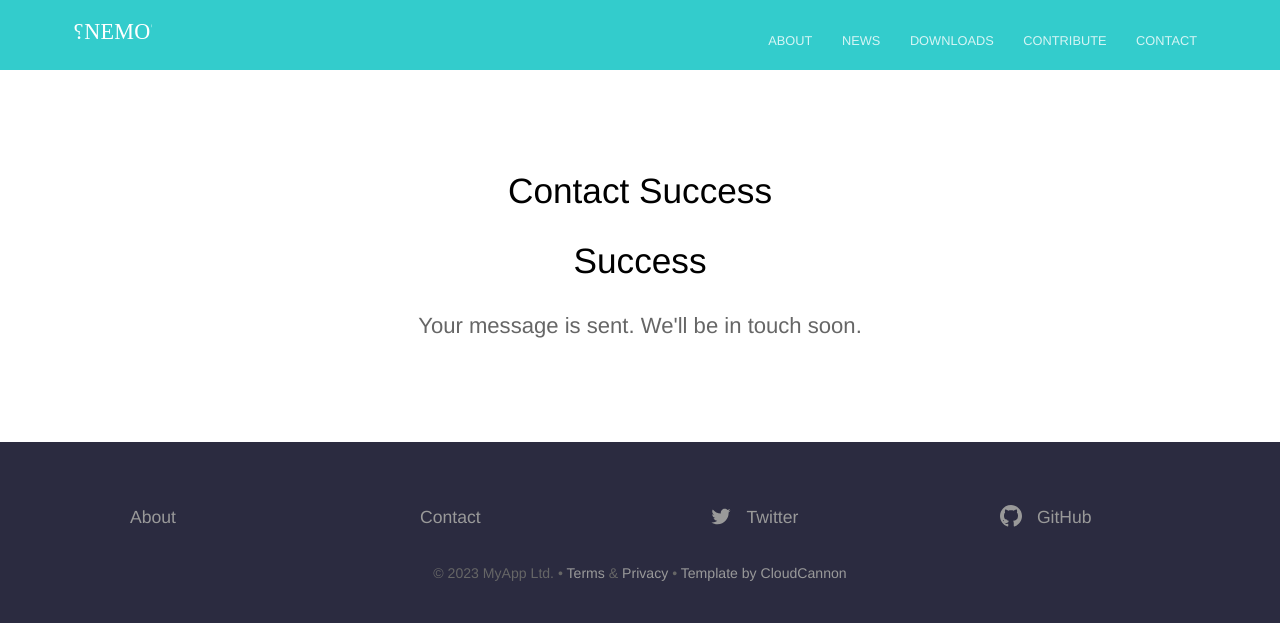
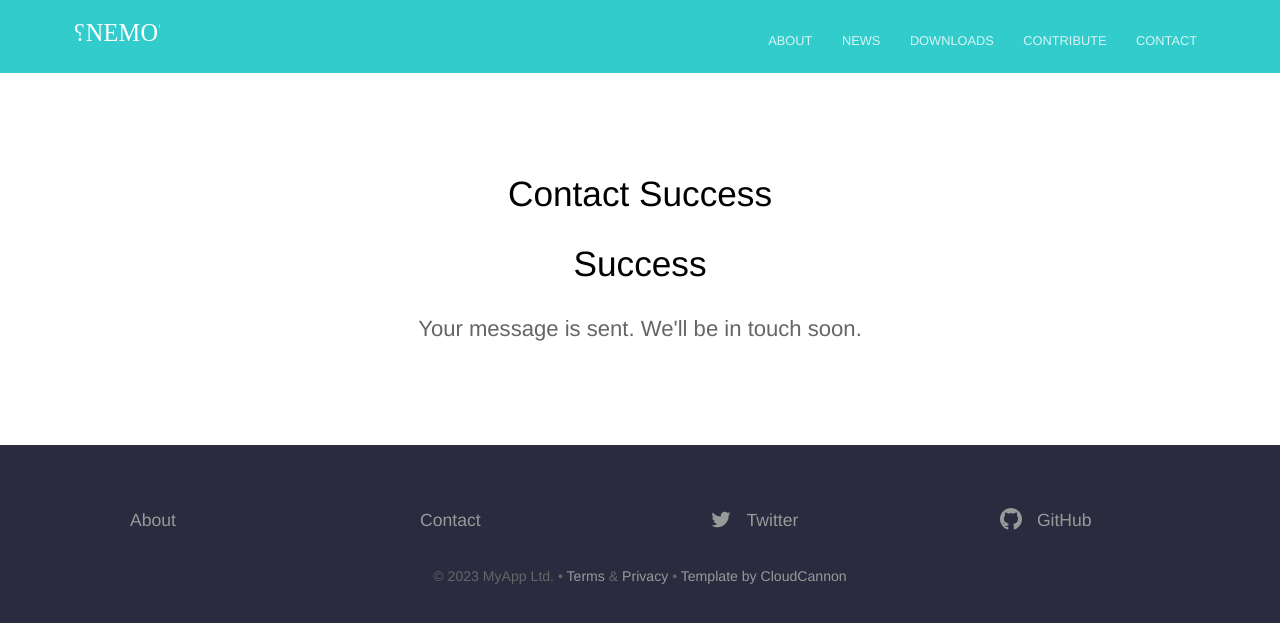
Before and after one commit to TheNEMOproject/TheNEMOproject.github.io, a Jekyll site: the page built from contact-success.html, in a window 1280 px wide. Shown: the top 623 px of the page. Built offline with Jekyll 4.4.1, drawn with Linux system fonts in a browser that asks for light colours.

Commit message:
Update layout.scss

```diff
--- a/_sass/layout.scss
+++ b/_sass/layout.scss
@@ -45,8 +45,6 @@
 		img {
 			display: block;
 			box-sizing: border-box;
-			max-width: 100%;
-			height: 30px;
 		}
 	}
 }
```
